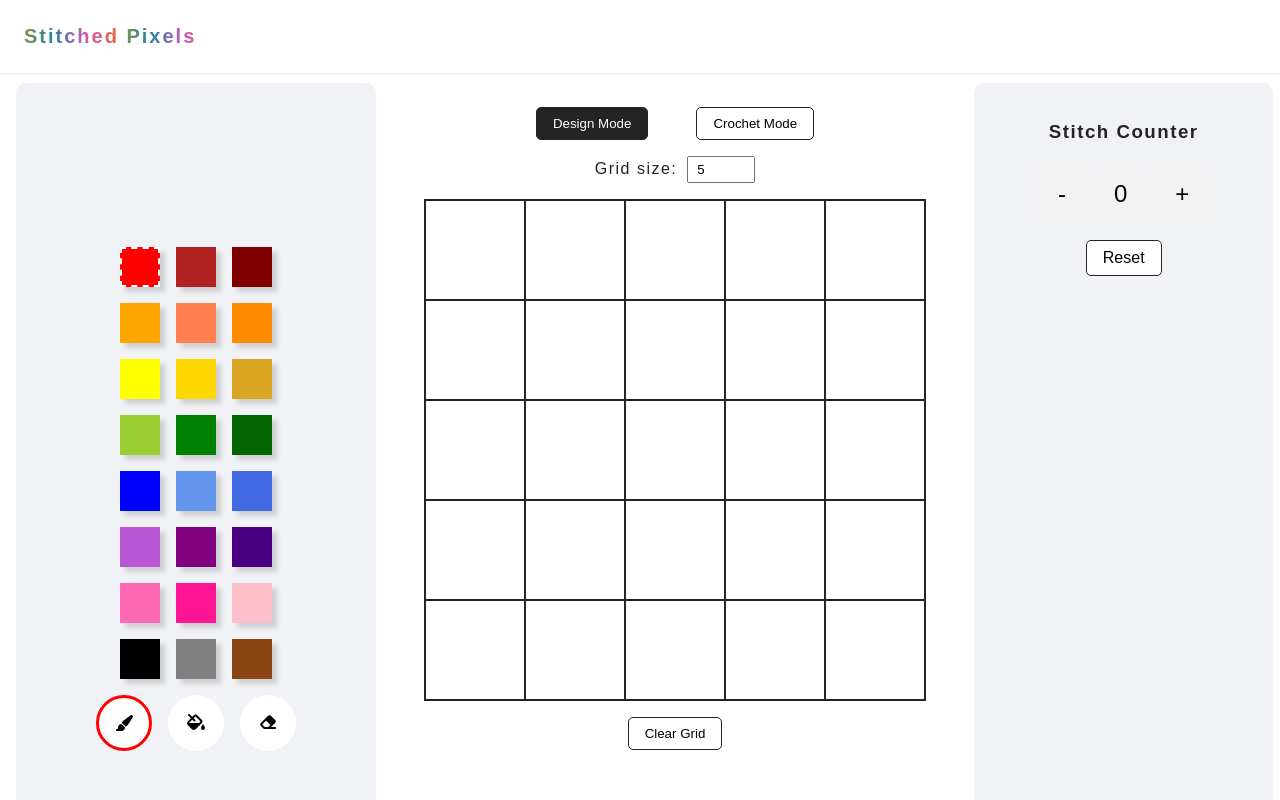
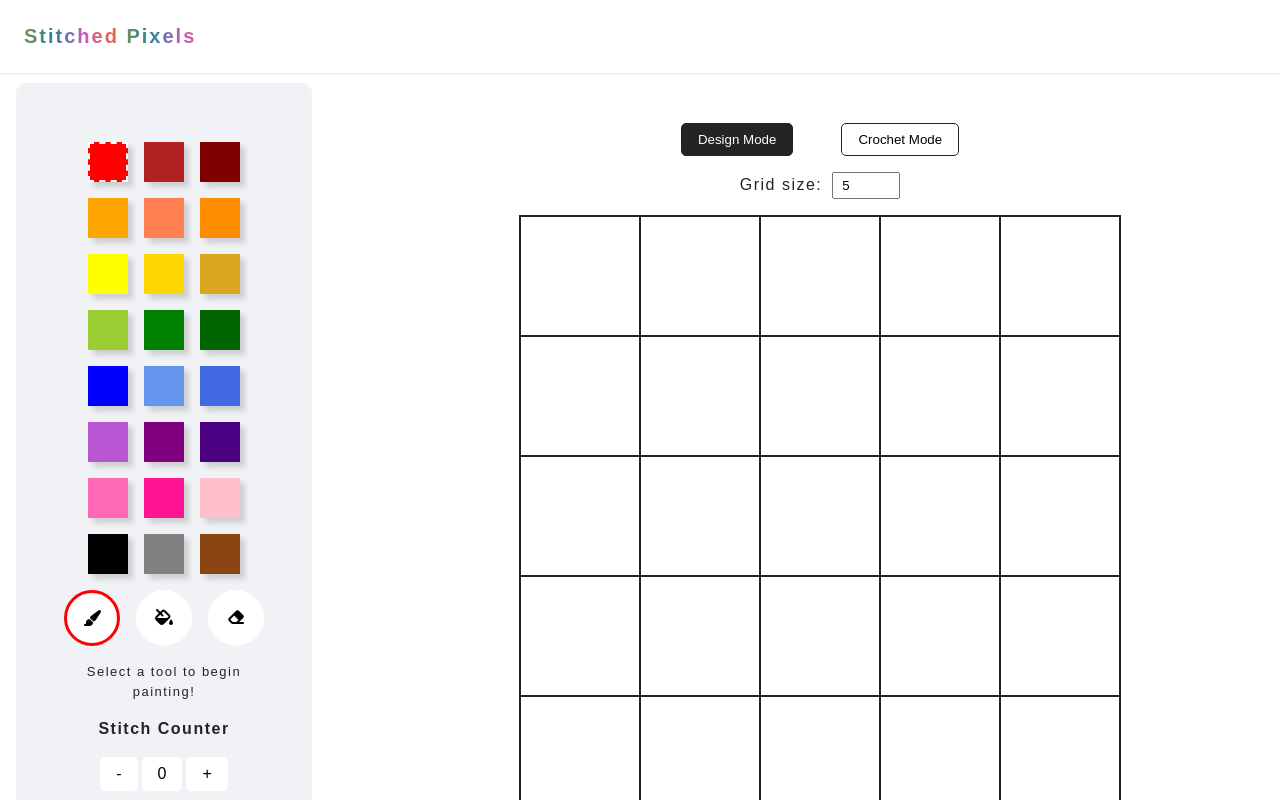
Before and after one commit to kyyyylee/pixel-app-svelte, a Svelte app: page / in a window 1280 px wide. Shown: the top 800 px of the page. Built offline with nearby package versions, Linux system fonts and the light colour scheme.

Commit message:
refactor css styles for better readability and responsiveness

```diff
--- a/src/App.svelte
+++ b/src/App.svelte
@@ -25,11 +25,6 @@
   <!--grid-->
   <div class="grid">
     <Grid />
-  </div>
-
-  <!--counter-->
-  <div class="counter">
-    <Counter />
   </div>
 </main>
 
@@ -75,13 +70,12 @@
   main {
     display: flex;
     flex-direction: column;
-    justify-content: space-between;
     gap: 2rem;
   }
 
   .panel {
     background-color: #f1f2f5;
-    padding: 1rem 4rem;
+    padding: 1rem 2rem;
     border-radius: 10px;
     margin: 0.5rem 1rem;
   }
@@ -133,7 +127,7 @@
     color: #f1f2f5;
   }
 
-  @media (min-width: 1000px) {
+  @media (min-width: 800px) {
     main {
       flex-direction: row;
     }
@@ -143,13 +137,8 @@
       place-items: center;
     }
     .grid {
-      margin-top: 1rem;
-    }
-    .counter {
-      background-color: #f1f2f5;
-      padding: 1rem 4rem;
-      border-radius: 10px;
-      margin: 0.5rem 1rem;
+      width: 100%;
+      margin-top: 2rem;
     }
     footer {
       width: 80%;
--- a/src/lib/Color.svelte
+++ b/src/lib/Color.svelte
@@ -1,5 +1,6 @@
 <script>
   import { selectedColor, fillGrid, crochet } from "./store.js";
+  import Counter from "./Counter.svelte";
 
   const colors = [
     "red",
@@ -100,8 +101,12 @@
       <button disabled={$crochet} on:click={fillMode} style="border: {fill ? '3px solid black' : 'none' };"><i class="fa-solid fa-fill-drip"></i></button>
       <button disabled={$crochet} on:click={() => selectColor()} on:click={eraseMode} style="border: {!erase ? 'none' : '3px solid black'};"><i class="fa-solid fa-eraser"></i></button>
   </div>
+<p>{message}</p>
 
-
+  <!--counter-->
+  <div class="counter">
+    <Counter />
+  </div>
 
 </div>
 
@@ -118,6 +123,7 @@
     margin: 0;
     padding: 0;
     font-size: small;
+    max-width: 250px;
   }
 
   .colorGrid {
@@ -162,7 +168,7 @@
     align-items: center;
   }
 
-  @media (min-width: 1000px) {
+  @media (min-width: 800px) {
     .colorPill {
     width: 2.5rem;
     height: 2.5rem;
--- a/src/lib/Counter.svelte
+++ b/src/lib/Counter.svelte
@@ -13,7 +13,7 @@
 </script>
 
 <div>
-  <h3>Stitch Counter</h3>
+  <h4>Stitch Counter</h4>
   <div class="buttons">
     <button on:click={decrease}> - </button>
     <button class="count">
@@ -25,11 +25,16 @@
 </div>
 
 <style>
+  h4 {
+    margin: 0 0 1rem 0;
+    text-align: center;
+  }
+
   .buttons {
     display: flex;
     justify-content: center;
     align-items: center;
-    gap: 0.5rem;
+    gap: 0.25rem;
   }
 
   .count {
@@ -37,12 +42,12 @@
   }
 
   .count:hover {
-    background-color: #f1f1f1;
+    background-color: white;
   }
 
 .reset{
-    font-size: 1rem;
-    margin: 1rem;
+  font-size: .75rem;
+  margin: 1rem 0;
   padding: 0.5rem 1rem;
   border-radius: 5px;
   border: solid 1px #242424;
@@ -57,10 +62,10 @@
 
   button {
     text-align: center;
-    background-color: #f1f1f1;
+    background-color: white;
     border: none;
-    padding: 1rem 1.25rem;
-    font-size: 1.5rem;
+    padding: 0.5rem 1rem;
+    font-size: 1rem;
     border-radius: 5px;
     cursor: pointer;
   }
--- a/src/lib/Grid.svelte
+++ b/src/lib/Grid.svelte
@@ -1,6 +1,5 @@
 <script>
   import { selectedColor, fillGrid, crochet, selectedRow } from "./store.js";
-  import Counter from "./Counter.svelte";
 
   let size = 5;
   let range = Array(size)
@@ -75,7 +74,7 @@
   </div>
   <div class="gridInput">
     <label for="size">Grid size:</label>
-    <input type="number" bind:value={size} min="1" max="15" />
+    <input type="number" bind:value={size} min="1" max="30" />
   </div>
   <div class="grid" style="--size: {size};">
     {#each range as row, rowIndex}
@@ -132,14 +131,15 @@
     display: grid;
     grid-template-columns: repeat(var(--size), 1fr);
     border: 1px solid #242424;
-    width: 400px;
-    height: 400px;
+    width: 450px;
+    height: 450px;
   }
 
   .cell {
-    border: 1px solid #242424;
-    padding: 10px;
-  }
+  border: 1px solid #242424;
+  padding: 0; /* Remove padding */
+  box-sizing: border-box; /* Add this to include the border in the cell's dimensions */
+}
 
   button {
     margin: 1rem;
@@ -155,17 +155,12 @@
     cursor: pointer;
   }
 
-  @media (min-width: 1000px) {
+  @media (min-width: 800px) {
     .grid {
-      width: 450px;
-      height: 450px;
+      width: 600px;
+      height: 600px;
     }
   }
 
-  @media (min-width: 1200px) {
-    .grid {
-      width: 500px;
-      height: 500px;
-    }
-  }
+
 </style>
```
Lines whose indentation alone changed are shown as unchanged.
